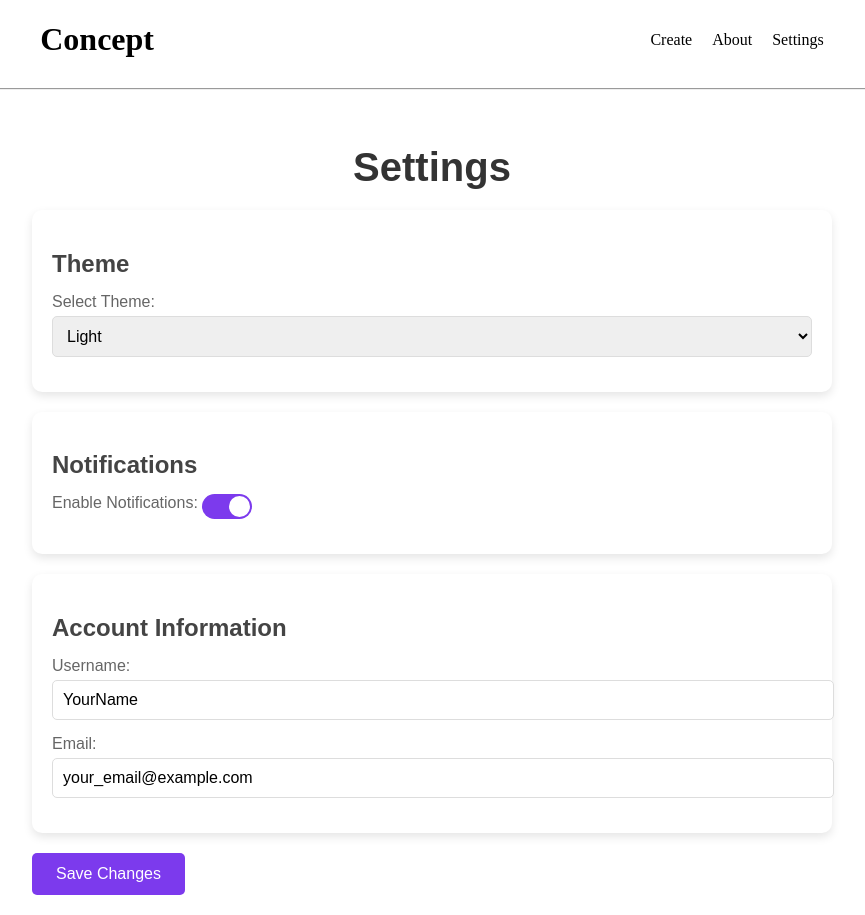
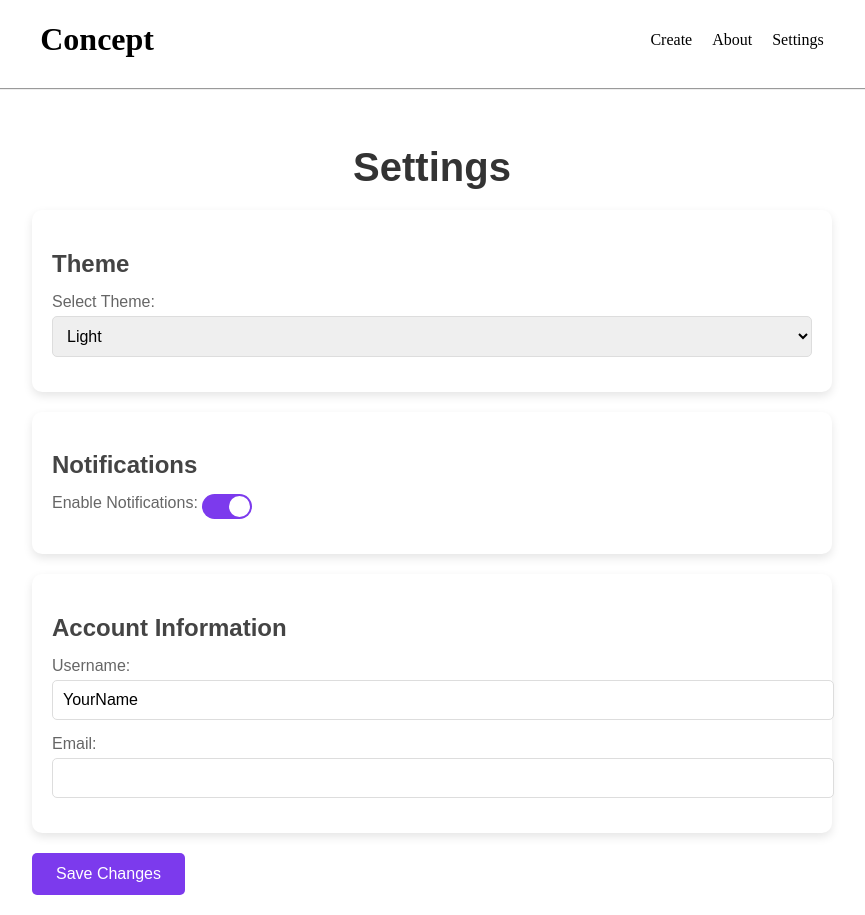
Before and after one commit to Arktetra/concept, a SvelteKit app in the folder frontend/: page /concept/settings in a window 1280 px wide. Shown: the whole page, without its empty margins (208-1073 px from the left). Built offline with nearby package versions, Linux system fonts and the light colour scheme.

Commit message:
change account information to display logged in user's email

```diff
--- a/frontend/src/routes/concept/settings/+page.svelte
+++ b/frontend/src/routes/concept/settings/+page.svelte
@@ -1,4 +1,6 @@
 <script>
+    import { user } from "../../../state.svelte";
+
     // Reactive variables for settings
     let theme = 'light'; // Default theme
     let notificationsEnabled = true; // Default notification preference
@@ -165,7 +167,7 @@
         </label>
         <label>
             Email:
-            <input type="email" bind:value={email} />
+            <input type="email" bind:value={user.email} />
         </label>
     </div>
 
```
